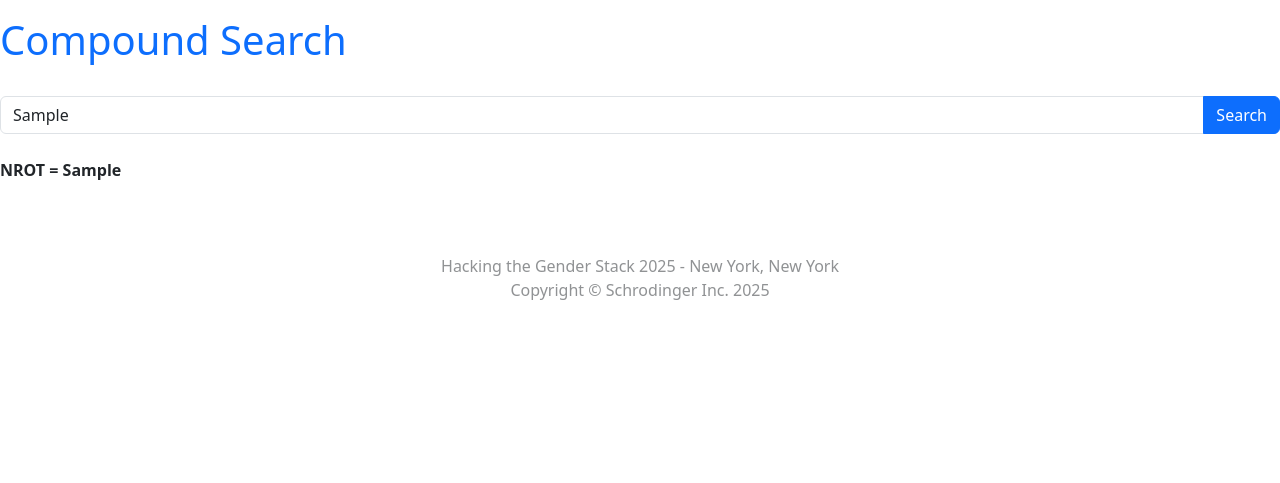
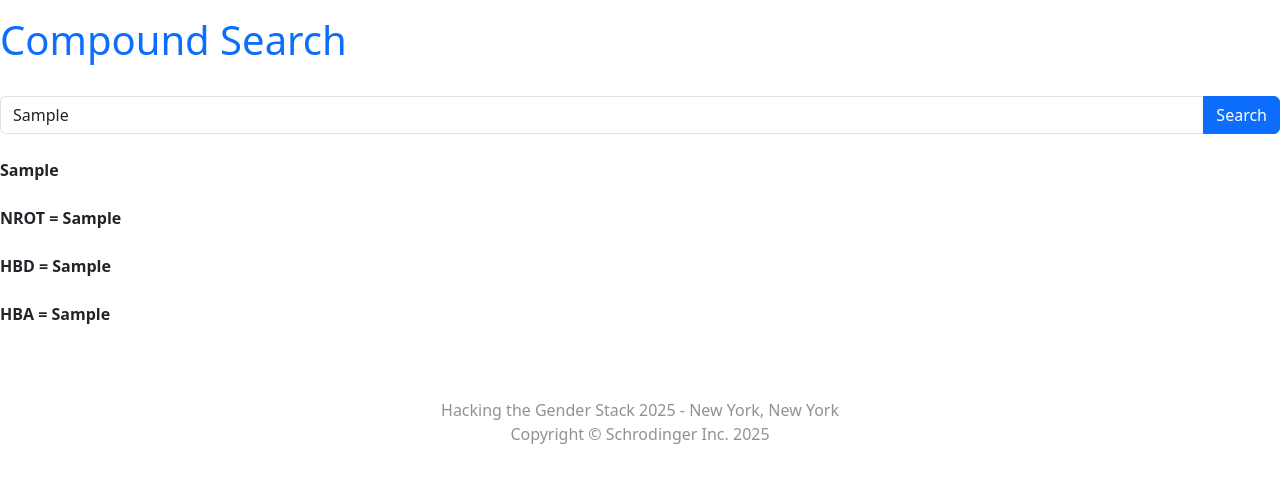
Before and after one commit to natashagit/kinaseHTGS, a Flask app: template templates/base.html in a window 1280 px wide. Shown: the top 483 px of the page. Run offline with Flask 3, Linux system fonts and the light colour scheme; the template is opened without the code that fills it: most values are stand-ins (such as "Sample title", 1, 10 or a date in 2020); some libraries are stand-ins or nearby versions.

Commit message:
display all properties

```diff
--- a/templates/base.html
+++ b/templates/base.html
@@ -62,7 +62,10 @@
 
     </head>
     <body>
-      <b>NROT = {{ smiles_query }}</b>
+      <b>{{ smiles_query }}</b>
+      <b>NROT = {{ Nrot_value }}</b>
+      <b>HBD = {{ HBD_value }}</b>
+      <b>HBA = {{ HBA_value }}</b>
       <div class="w-100 h-100 overflow-auto d-flex flex-column justify-content-between">
         <div class="container">
 
```
